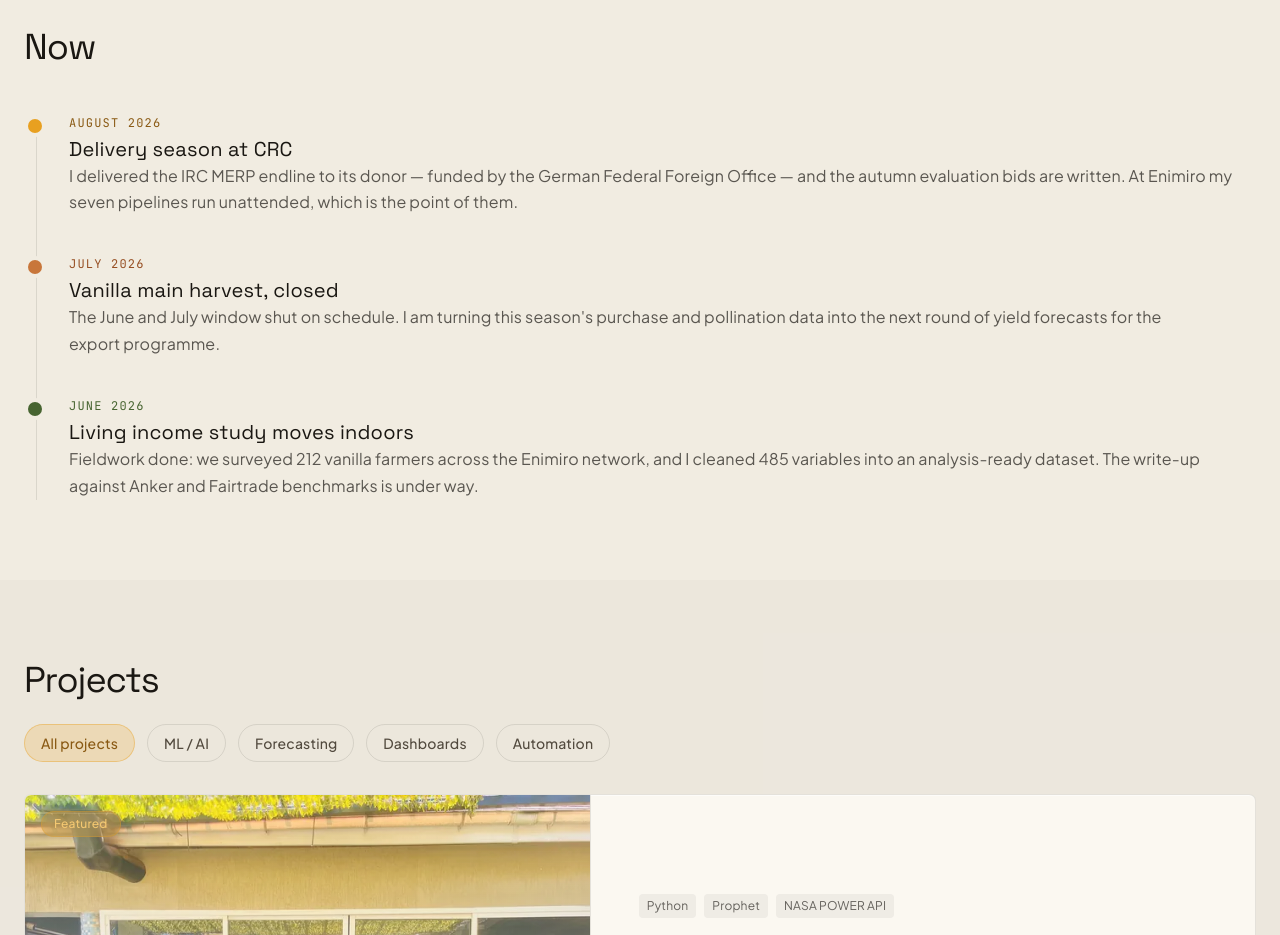
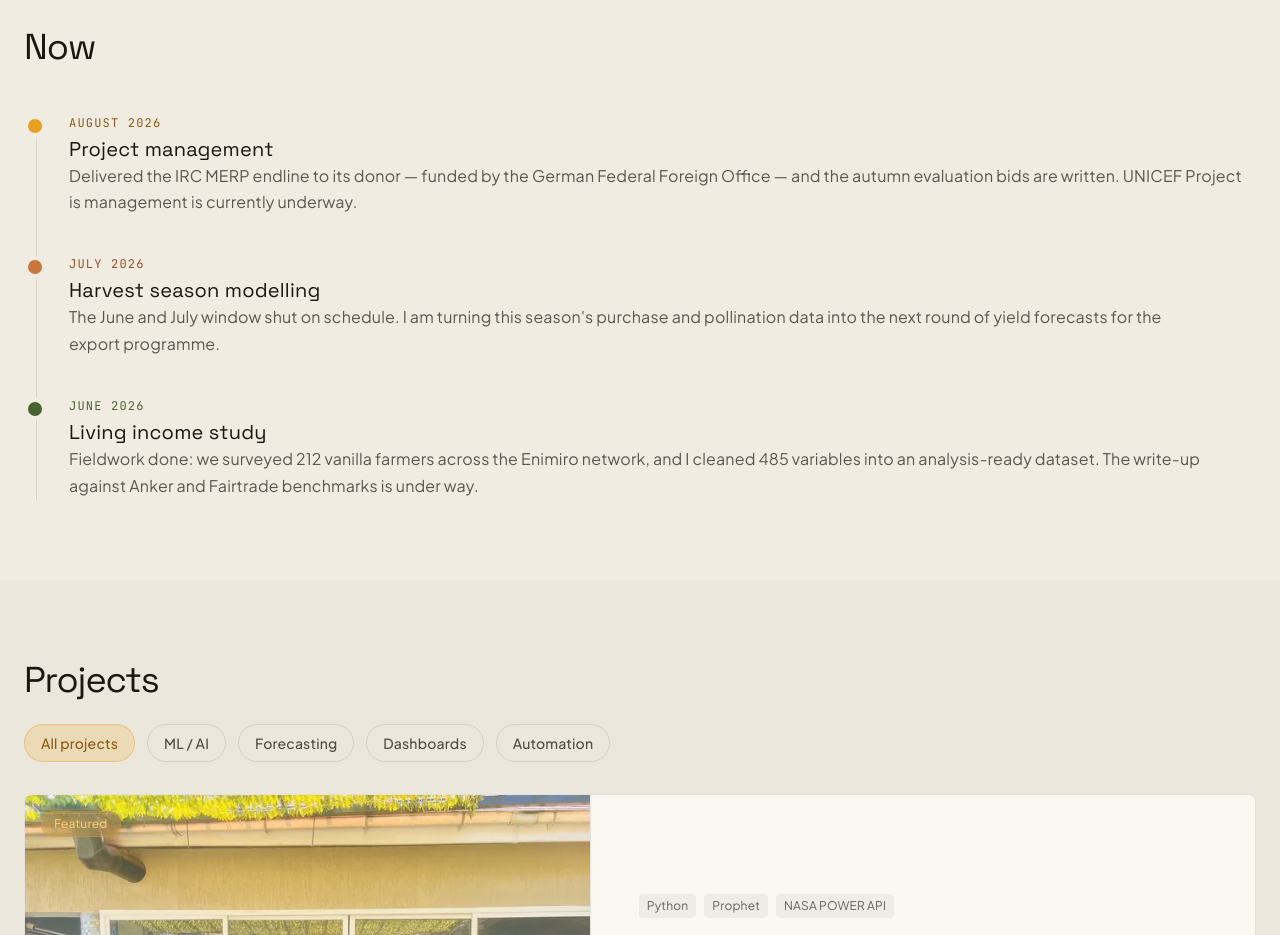
Before and after one commit to mugarrajohnson/portfolio, a website: page index.html in a window 1280 px wide. Shown: the part 3940-4875 px from the top of the page. Drawn offline with nearby package versions, Linux system fonts and the light colour scheme.

Commit message:
Update index.html

```diff
--- a/index.html
+++ b/index.html
@@ -409,21 +409,21 @@ Download CV <span class="sr-only">(PDF)</span></a>
 <li class="ml-8 relative reveal">
 <span aria-hidden="true" class="absolute -left-[41px] top-1 w-3.5 h-3.5 rounded-full bg-brand ring-4 ring-background"></span>
 <p class="font-mono text-xs uppercase tracking-widest text-primary mb-1">August 2026</p>
-<h3 class="text-xl text-ink">Delivery season at CRC</h3>
-<p class="text-ink/70">I delivered the IRC MERP endline to its donor — funded by the German Federal Foreign Office — and the autumn evaluation bids are written. At Enimiro my seven pipelines run unattended, which is the point of them.</p>
+<h3 class="text-xl text-ink">Project management</h3>
+<p class="text-ink/70">Delivered the IRC MERP endline to its donor — funded by the German Federal Foreign Office — and the autumn evaluation bids are written. UNICEF Project is management is currently underway.</p>
 </li>
 
 <li class="ml-8 relative reveal">
 <span aria-hidden="true" class="absolute -left-[41px] top-1 w-3.5 h-3.5 rounded-full bg-secondary-fill ring-4 ring-background"></span>
 <p class="font-mono text-xs uppercase tracking-widest text-secondary mb-1">July 2026</p>
-<h3 class="text-xl text-ink">Vanilla main harvest, closed</h3>
+<h3 class="text-xl text-ink">Harvest season modelling </h3>
 <p class="text-ink/70">The June and July window shut on schedule. I am turning this season's purchase and pollination data into the next round of yield forecasts for the export programme.</p>
 </li>
 
 <li class="ml-8 relative reveal">
 <span aria-hidden="true" class="absolute -left-[41px] top-1 w-3.5 h-3.5 rounded-full bg-tertiary ring-4 ring-background"></span>
 <p class="font-mono text-xs uppercase tracking-widest text-tertiary mb-1">June 2026</p>
-<h3 class="text-xl text-ink">Living income study moves indoors</h3>
+<h3 class="text-xl text-ink">Living income study</h3>
 <p class="text-ink/70">Fieldwork done: we surveyed 212 vanilla farmers across the Enimiro network, and I cleaned 485 variables into an analysis-ready dataset. The write-up against Anker and Fairtrade benchmarks is under way.</p>
 </li>
 
```
